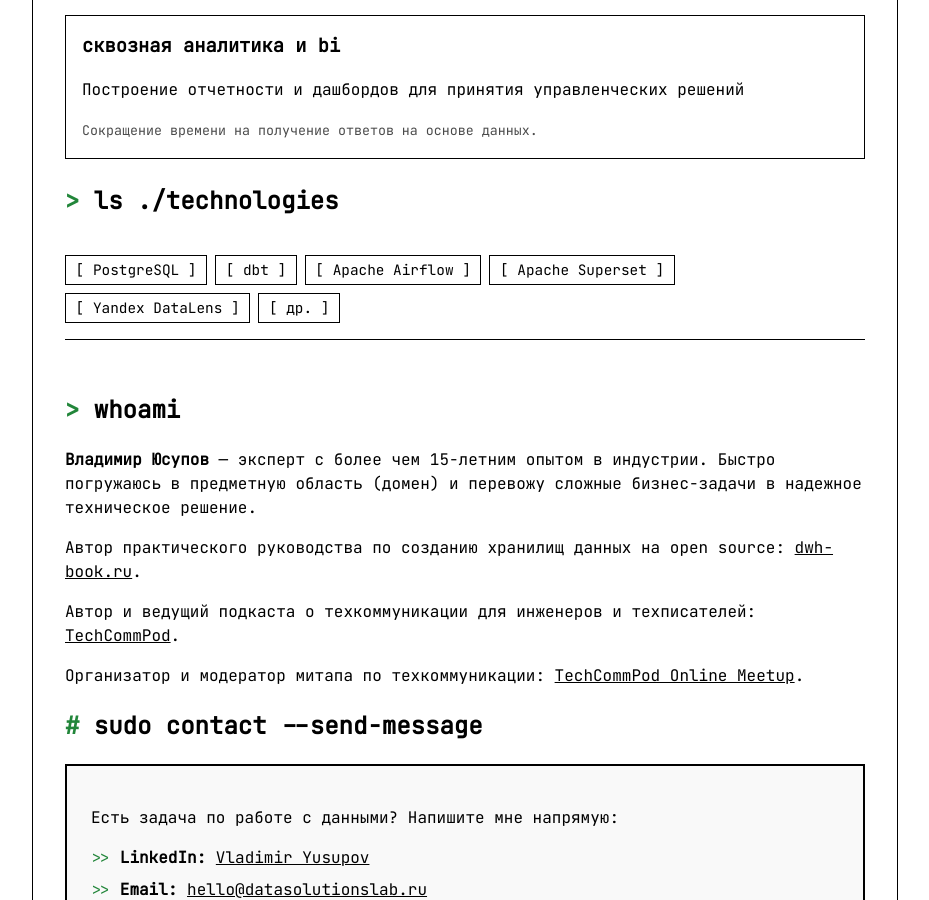
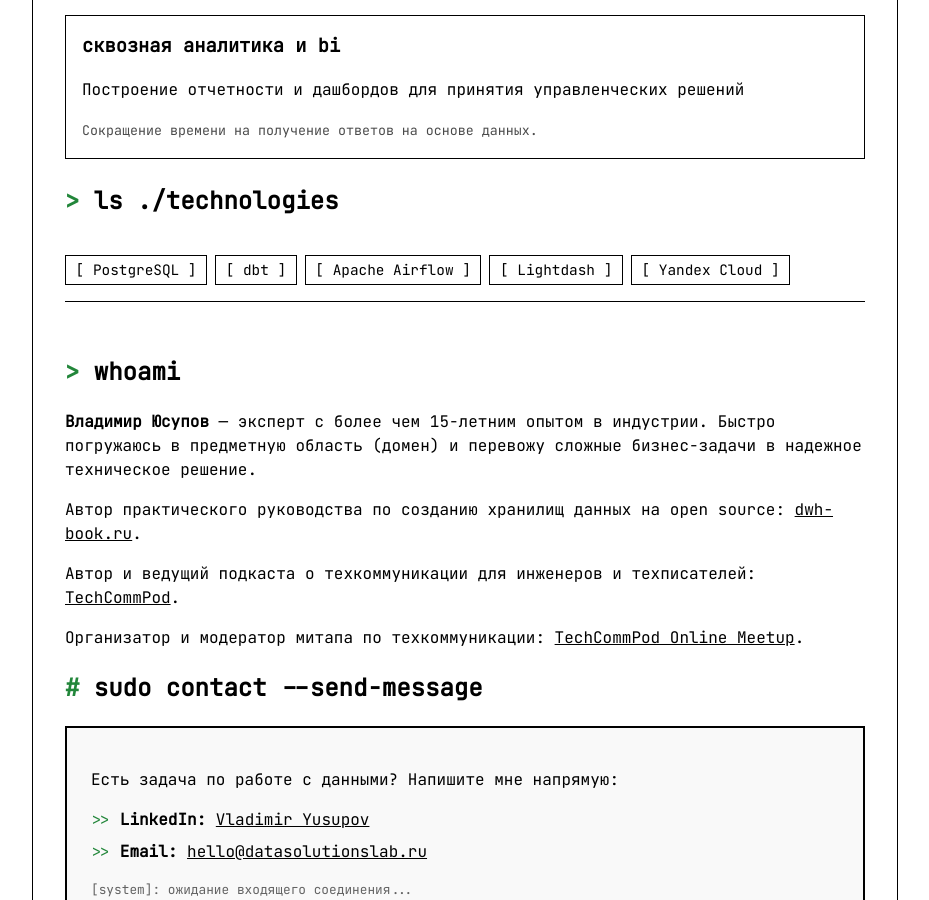
Before and after one commit to techwritex/datasolutionslab, a Jekyll site: the page built from index.md, in a window 1280 px wide and 900 px high, scrolled down 576 px. Shown: the whole window, without its empty margins (175-1104 px from the left). Built offline with Jekyll 4.4.1, drawn with Linux system fonts in a browser that asks for light colours.

Commit message:
dsl-v2.1 technologies update

```diff
--- a/_data/tech.yml
+++ b/_data/tech.yml
@@ -1,6 +1,5 @@
 - name: "PostgreSQL"
 - name: "dbt"
 - name: "Apache Airflow"
-- name: "Apache Superset"
-- name: "Yandex DataLens"
-- name: "др."
+- name: "Lightdash"
+- name: "Yandex Cloud"
```
